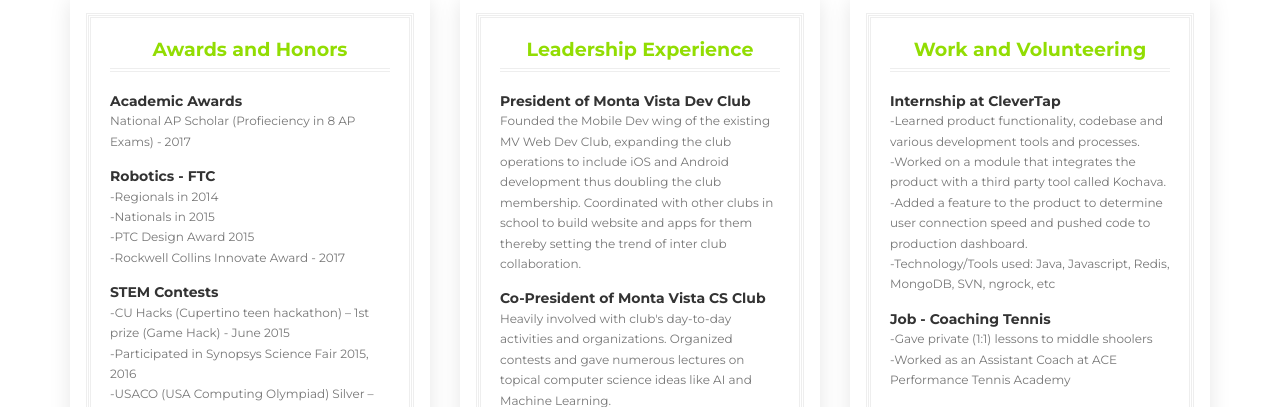
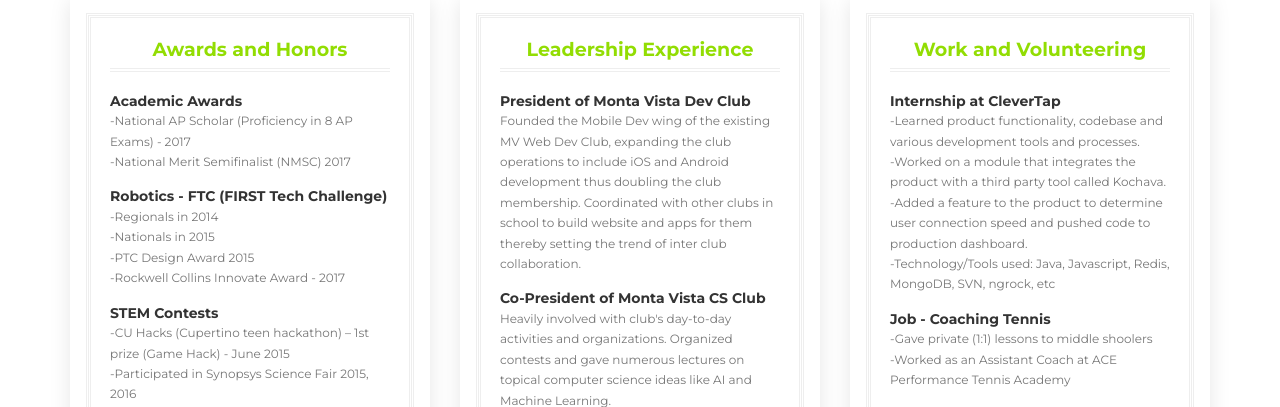
Before and after one commit to nikashkhanna/nikashkhanna.github.io, a plain HTML site: page index.html in a window 1280 px wide. Shown: the part 734-1141 px from the top of the page. Drawn offline with Linux system fonts and the light colour scheme; some packages are replaced by stand-ins of ours.

Commit message:
Added awards

```diff
--- a/index.html
+++ b/index.html
@@ -86,13 +86,13 @@
                                 <div>
                                 </div>
                                 <h5>Academic Awards</h5>
-                                <p>National AP Scholar (Profieciency in 8 AP Exams) - 2017
+                                <p>-National AP Scholar (Proficiency in 8 AP Exams) - 2017<br>-National Merit Semifinalist (NMSC) 2017
                                 </p>
                             </div>
                             <div class="restitem clearfix">
                                 <div>
                                 </div>
-                                <h5>Robotics - FTC</h5>
+                                <h5>Robotics - FTC (FIRST Tech Challenge)</h5>
                                 <p>-Regionals in 2014<br>-Nationals in 2015<br>-PTC Design Award 2015<br>-Rockwell Collins Innovate Award - 2017
                                 </p>
                             </div>
```
